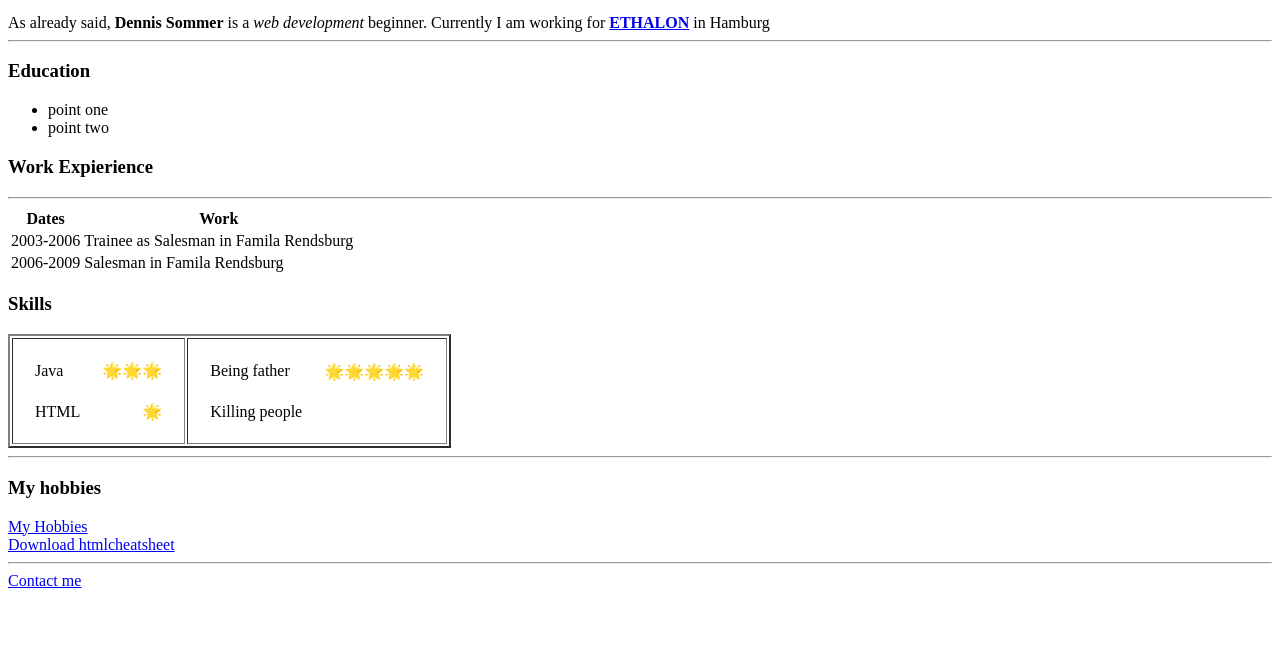
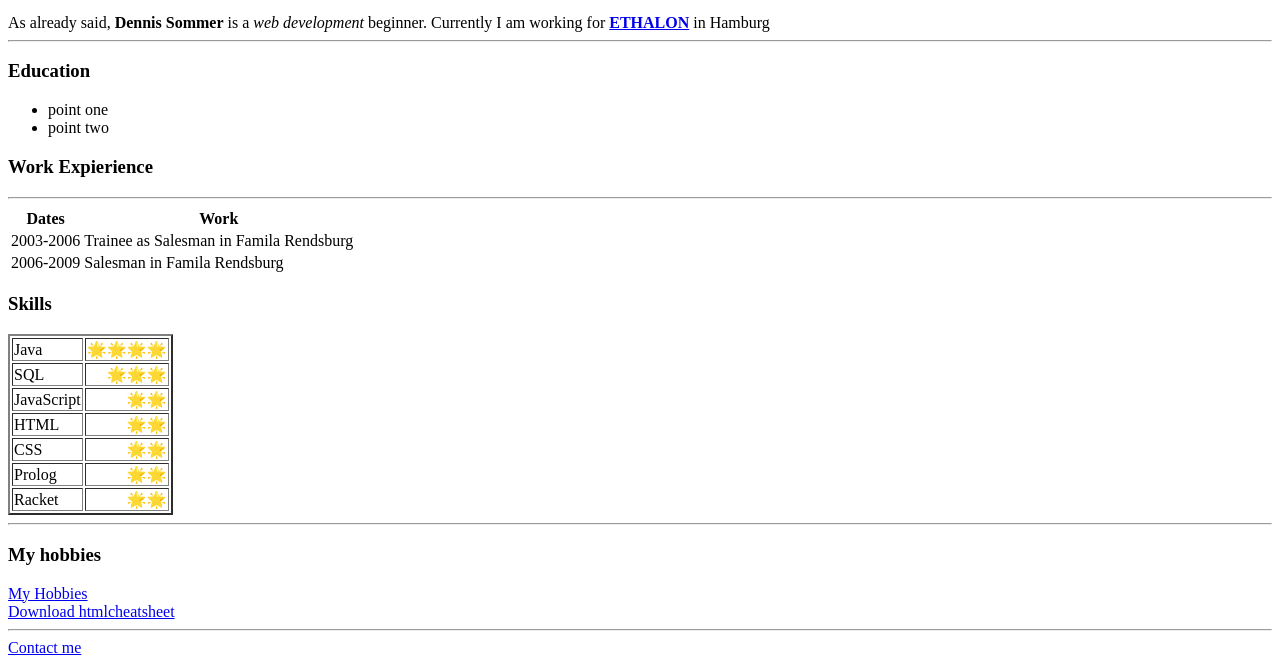
Before and after one commit to algebracadabra/cv, a plain HTML site: page index.html in a window 1280 px wide. Shown: the part 264-929 px from the top of the page. Before the commit the page ends 862 px from the top, so only its background shows below. Drawn offline with Linux system fonts and the light colour scheme.

Commit message:
added some skills

```diff
--- a/index.html
+++ b/index.html
@@ -9,8 +9,11 @@
 <body>
   <table cellspacing="20">
     <tr>
-    <td><h1>Hier ist ein Bild</h1></td>
-<td><h1>Dennis Sommer</h1>
+      <td>
+        <h1>Hier ist ein Bild</h1>
+      </td>
+      <td>
+        <h1>Dennis Sommer</h1>
         <p>
           <em><strong>Web Development</strong> beginner.</em>
         </p>
@@ -57,26 +60,32 @@
   <h3><strong>Skills</strong></h3>
   <table border="2">
     <tr>
-      <td><table cellspacing="20">
+      <td align="left">Java</td>
+      <td align="right">🌟🌟🌟🌟</td>
+    </tr>
     <tr>
-          <td align="left">Java</td>
+      <td align="left">SQL</td>
       <td align="right">🌟🌟🌟</td>
     </tr>
     <tr>
-          <td align="left">HTML</td>
-          <td align="right">🌟</td>
-        </tr>
-      </table></td>
-      <td><table cellspacing="20">
-        <tr>
-          <td align="left">Being father</td>
-          <td align="right">🌟🌟🌟🌟🌟</td>
+      <td align="left">JavaScript</td>
+      <td align="right">🌟🌟</td>
     </tr>
     <tr>
-          <td align="left">Killing people</td>
-          <td align="right"></td>
+      <td align="left">HTML</td>
+      <td align="right">🌟🌟</td>
     </tr>
-      </table></td>
+    <tr>
+      <td align="left">CSS</td>
+      <td align="right">🌟🌟</td>
+    </tr>
+    <tr>
+      <td align="left">Prolog </td>
+      <td align="right">🌟🌟</td>
+    </tr>
+    <tr>
+      <td align="left">Racket</td>
+      <td align="right">🌟🌟</td>
     </tr>
   </table>
   <hr>
```
Lines whose indentation alone changed are shown as unchanged.
